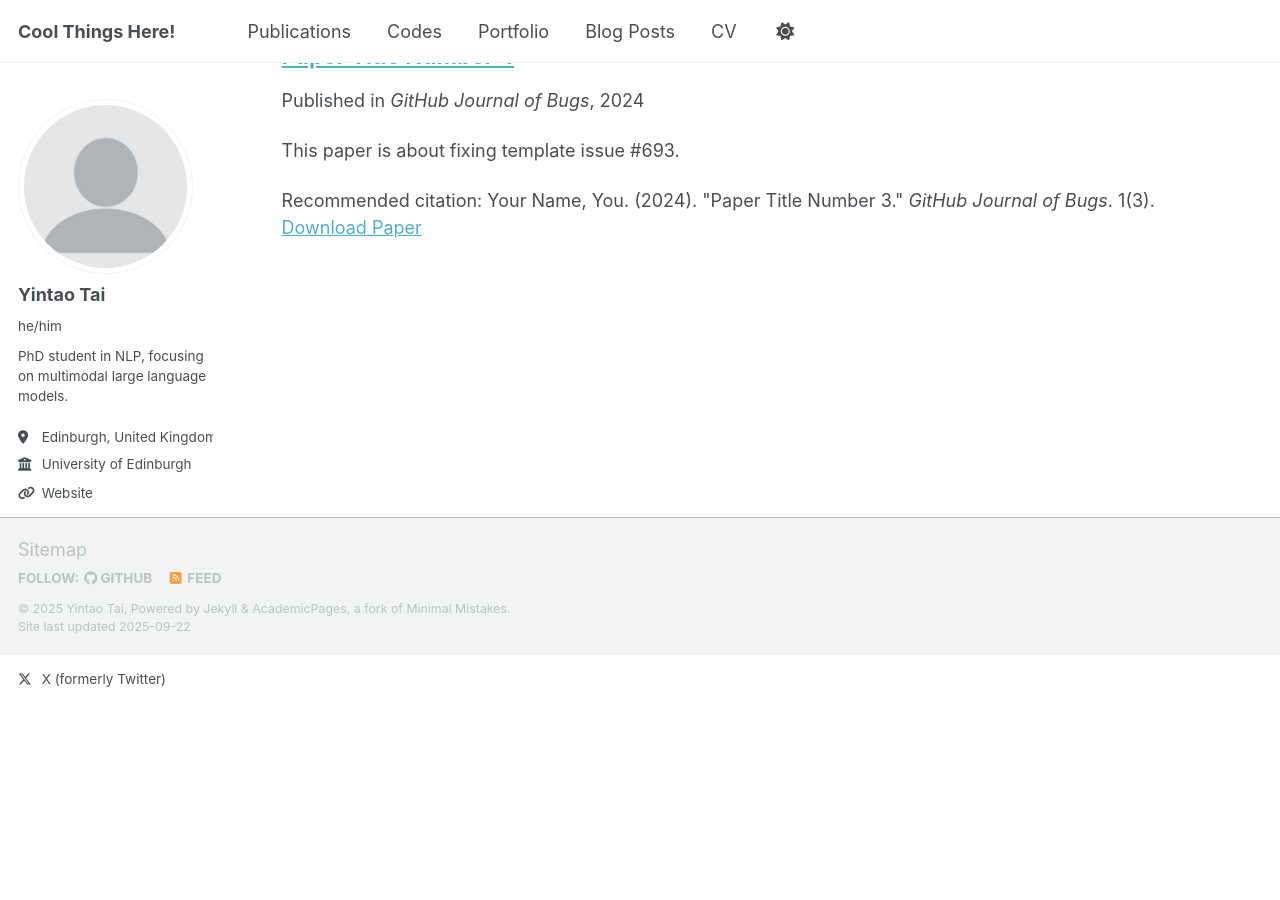
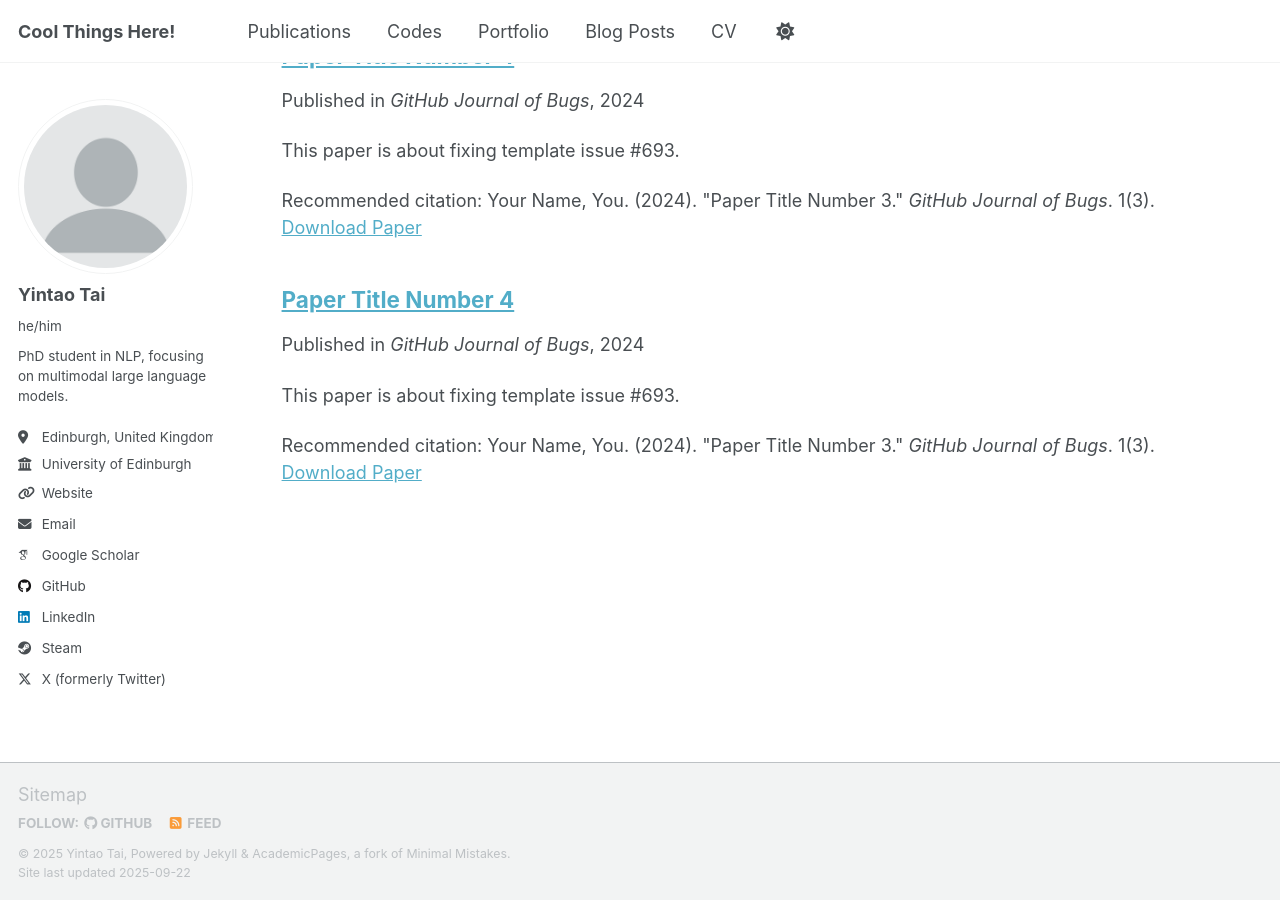
Before and after one commit to TYTTYTTYT/TYTTYTTYT.github.io, a Jekyll site: the page built from _pages/publications.html, in a window 1280 px wide and 900 px high, scrolled down 1088 px. Built offline with Jekyll 4.4.1, drawn with Linux system fonts in a browser that asks for light colours; some web fonts are replaced; a script that is not in the unit is left out; a file with an impossible date is left out; part of the change alters nothing that is shown.

Commit message:
try old content

```diff
--- a/_publications/pixar.md
+++ b/_publications/pixar.md
@@ -1,12 +1,13 @@
 ---
-title: "PIXAR: Auto-Regressive Language Modeling in Pixel Space"
+title: "Paper Title Number 4"
 collection: publications
 category: conferences
-permalink: 'https://aclanthology.org/2024.findings-acl.874.pdf'
-excerpt: 'We present PIXAR, the first pixel-based autoregressive LLM that understands and generates text-in-images, reaching GPT-2–level performance without relying on symbolic tokenization.'
-date: "2024"
-paperurl: 'https://aclanthology.org/2024.findings-acl.874/'
-citation: 'Yintao Tai, Xiyang Liao, Alessandro Suglia, and Antonio Vergari. 2024. PIXAR: Auto-Regressive Language Modeling in Pixel Space. In Findings of the Association for Computational Linguistics: ACL 2024, pages 14673–14695, Bangkok, Thailand. Association for Computational Linguistics.'
+permalink: /publication/2024-02-17-paper-title-number-4
+excerpt: 'This paper is about fixing template issue #693.'
+date: 2024-02-17
+venue: 'GitHub Journal of Bugs'
+paperurl: 'http://academicpages.github.io/files/paper3.pdf'
+citation: 'Your Name, You. (2024). &quot;Paper Title Number 3.&quot; <i>GitHub Journal of Bugs</i>. 1(3).'
 ---
 
-Recent work showed the possibility of building open-vocabulary large language models (LLMs) that directly operate on pixel representations. These models are implemented as autoencoders that reconstruct masked patches of rendered text.However, these pixel-based LLMs are limited to discriminative tasks (e.g., classification) and, similar to BERT, cannot be used to generate text.Therefore, they cannot be used for generative tasks such as free-form question answering. In this work, we introduce PIXAR, the first pixel-based autoregressive LLM that performs text generation. Consisting of only a decoder, PIXAR can perform free-form generative tasks while keeping the number of parameters on par with previous encoder-decoder models.Furthermore, we highlight the challenges of generating text as non-noisy images and show this is due to using a maximum likelihood objective. To overcome this problem, we propose an adversarial pretraining stage that improves the readability and accuracy of PIXAR by 8.1 on LAMBADA and 8.5 on bAbI— making it comparable to GPT-2 on text generation tasks.This paves the way to build open-vocabulary LLMs that operate on perceptual input only and calls into question the necessity of the usual symbolic input representation, i.e., text as (sub)tokens.
+The contents above will be part of a list of publications, if the user clicks the link for the publication than the contents of section will be rendered as a full page, allowing you to provide more information about the paper for the reader. When publications are displayed as a single page, the contents of the above "citation" field will automatically be included below this section in a smaller font.
```
